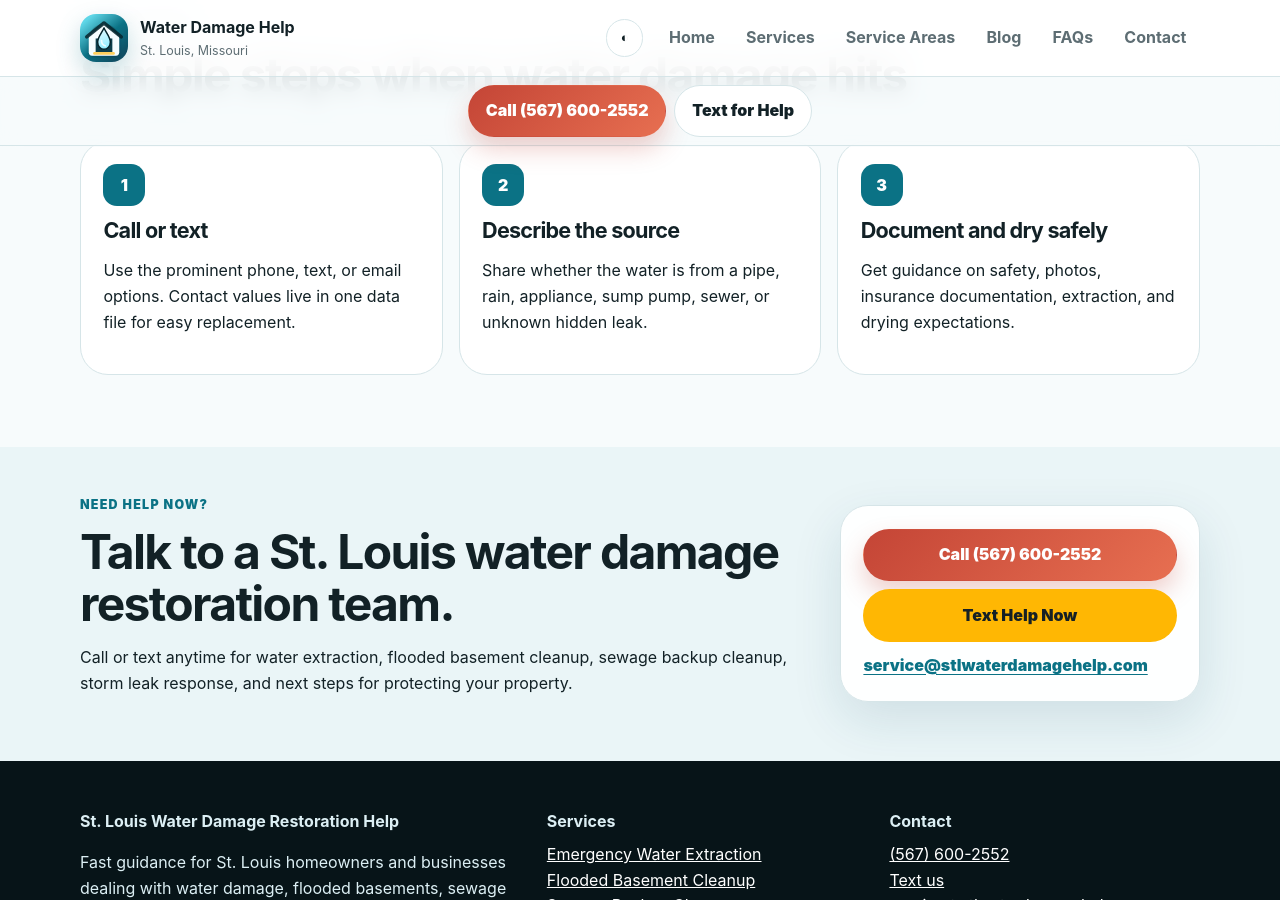
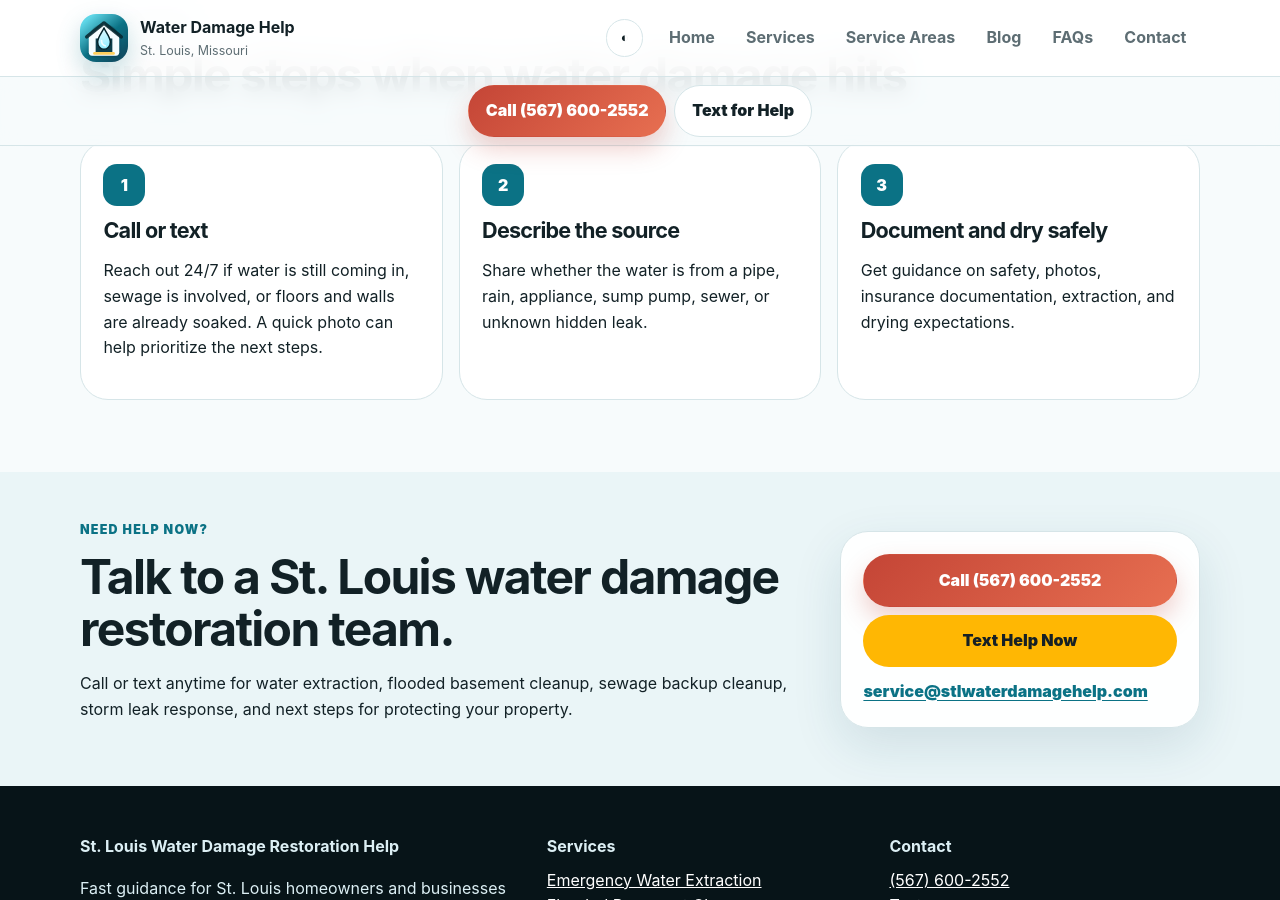
Before and after one commit to jules-the-ai/stlwaterdamagehelp, a Jekyll site: the page built from index.md, in a window 1280 px wide and 900 px high, scrolled down 2718 px. Built offline with Jekyll 4.4.1, drawn with Linux system fonts in a browser that asks for light colours.

Commit message:
fix: replace internal contact copy on homepage

```diff
--- a/index.md
+++ b/index.md
@@ -43,7 +43,7 @@ seo_description: Find fast help for St. Louis water damage, flooded basements, b
   <div class="container">
     <div class="section-head"><div><p class="eyebrow">How it works</p><h2>Simple steps when water damage hits</h2></div></div>
     <div class="steps">
-      <div class="card step"><h3>Call or text</h3><p>Use the prominent phone, text, or email options. Contact values live in one data file for easy replacement.</p></div>
+      <div class="card step"><h3>Call or text</h3><p>Reach out 24/7 if water is still coming in, sewage is involved, or floors and walls are already soaked. A quick photo can help prioritize the next steps.</p></div>
       <div class="card step"><h3>Describe the source</h3><p>Share whether the water is from a pipe, rain, appliance, sump pump, sewer, or unknown hidden leak.</p></div>
       <div class="card step"><h3>Document and dry safely</h3><p>Get guidance on safety, photos, insurance documentation, extraction, and drying expectations.</p></div>
     </div>
```
